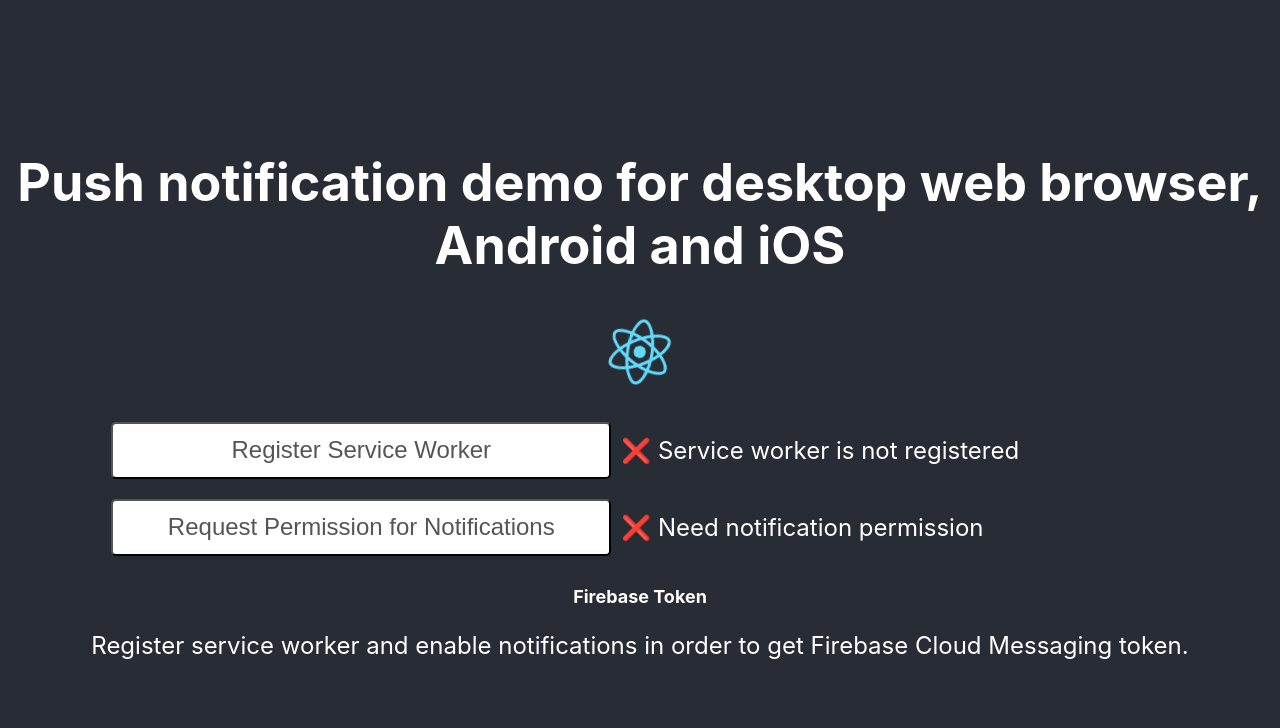
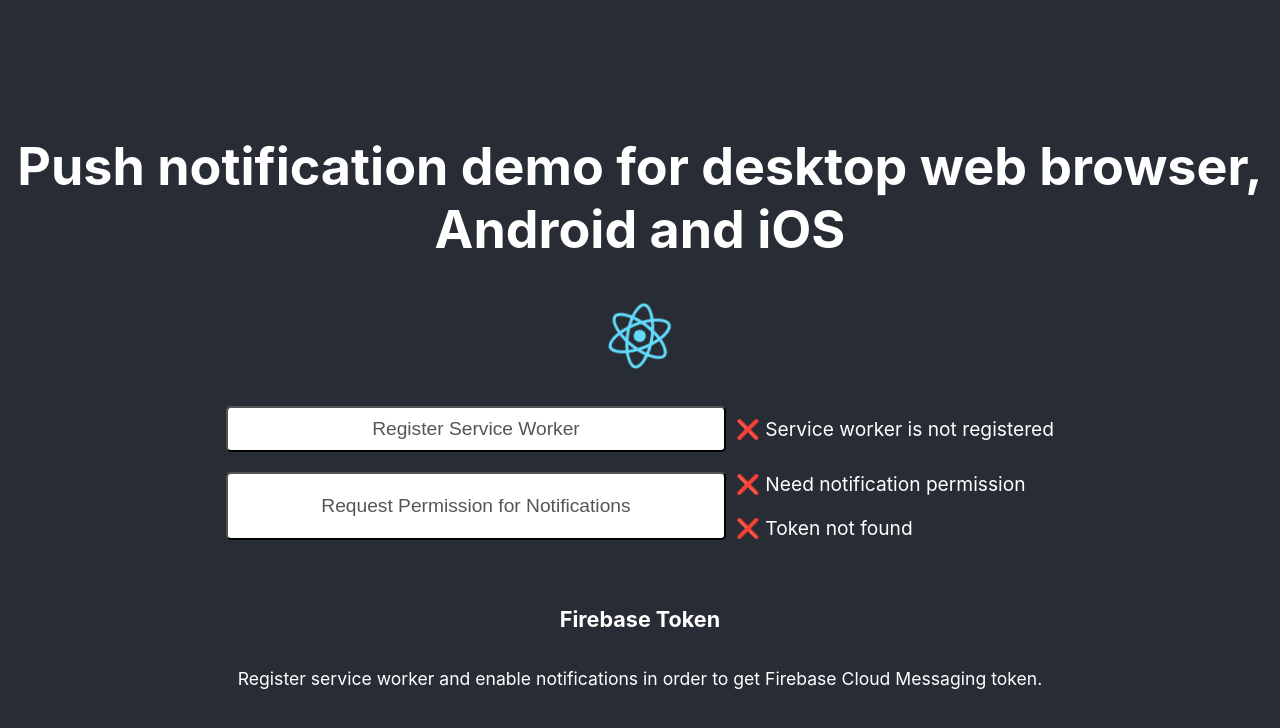
Before and after one commit to Zcehtro/fire_client, a React (Create React App) app: page / in a window 1280 px wide. Shown: the top 728 px of the page. Built offline with nearby package versions, Linux system fonts and the light colour scheme; no server answers.

Commit message:
duplicate push notifications fixed more info shown on main view css styling sent to App.css

```diff
--- a/src/App.css
+++ b/src/App.css
@@ -36,3 +36,62 @@
     transform: rotate(360deg);
   }
 }
+
+.button-main {
+  padding: 10px;
+  background-color: #fff;
+  border-radius: 5px;
+  color: #555;
+  display: block;
+  width: 50vw;
+  max-width: 500px;
+  margin: 10px 0;
+  font-size: 1.2rem;
+}
+
+.buttonSmallStyle {
+  padding: 10px;
+  background-color: #fff;
+  border-radius: 5px;
+  color: #555;
+  display: block;
+  width: 30vw;
+  max-width: 500px;
+  margin: 10px 0;
+  font-size: 0.8rem;
+}
+
+.buttonSideLabel {
+  padding: 0 0 0 10px;
+  font-size: 1.2rem;
+  text-align: left;
+  margin: 10px 0;
+}
+
+.flex {
+  display: flex;
+}
+
+.flex-vertical {
+  flex-direction: column;
+  justify-content: space-evenly;
+}
+
+.div-main-buttons {
+  margin: 20px;
+}
+
+.token-message {
+  font-size: 1.1rem;
+  margin: 10px;
+}
+
+.code-box {
+  font-size: 12px;
+  padding: 10px;
+  background-color: #888;
+  border-radius: 5px;
+  color: #eee;
+  max-width: 90vw;
+  word-wrap: break-word;
+}
--- a/src/App.js
+++ b/src/App.js
@@ -10,37 +10,6 @@ import {
   onMessageListener,
   registerServiceWorker,
 } from './firebase';
-
-const buttonStyle = {
-  padding: '10px',
-  backgroundColor: '#fff',
-  borderRadius: '5px',
-  color: '#555',
-  display: 'block',
-  width: '50vw',
-  maxWidth: '500px',
-  margin: '10px 0',
-  fontSize: '1.5rem',
-};
-
-const buttonSmallStyle = {
-  padding: '10px',
-  backgroundColor: '#fff',
-  borderRadius: '5px',
-  color: '#555',
-  display: 'block',
-  width: '30vw',
-  maxWidth: '500px',
-  margin: '10px 0',
-  fontSize: '0.8rem',
-};
-
-const buttonSideLabel = {
-  padding: '0 0 0 10px',
-  fontSize: '1.5rem',
-  textAlign: 'left',
-  verticalAlign: 'middle',
-};
 
 function App() {
   const [tokenFound, setTokenFound] = useState(false);
@@ -109,32 +78,48 @@ function App() {
         <img src={logo} className="App-logo" alt="logo" />
 
         <div>
-          <div style={{ margin: '20px' }}>
-            <div style={{ display: 'flex' }}>
-              <button style={buttonStyle} onClick={() => handleRegisterServiceWorker()}>
+          <div className="div-main-buttons">
+            <div className="flex">
+              <button className="button-main" onClick={() => handleRegisterServiceWorker()}>
                 Register Service Worker
               </button>
-              {isRegisteredSW && <p style={buttonSideLabel}> ✅ Service worker registered</p>}
+              <div className="flex flex-vertical">
+                {isRegisteredSW && <p className="buttonSideLabel"> ✅ Service worker registered</p>}
                 {!isRegisteredSW && (
-                <p style={buttonSideLabel}> ❌ Service worker is not registered</p>
-              )}
-            </div>
-            <div style={{ display: 'flex' }}>
-              <button style={buttonStyle} onClick={() => handleRequestNotificationPermission()}>
-                Request Permission for Notifications
-              </button>
-              {isNotificationsEnabled && (
-                <p style={buttonSideLabel}> ✅ Notification permission enabled </p>
-              )}
-              {!isNotificationsEnabled && (
-                <p style={buttonSideLabel}> ❌ Need notification permission </p>
+                  <p className="buttonSideLabel"> ❌ Service worker is not registered</p>
                 )}
               </div>
             </div>
+            <div className="flex">
+              <button className="button-main" onClick={() => handleRequestNotificationPermission()}>
+                Request Permission for Notifications
+              </button>
+              <div className="flex flex-vertical">
+                {isNotificationsEnabled && (
+                  <p className="buttonSideLabel"> ✅ Notification permission enabled </p>
+                )}
+                {!isNotificationsEnabled && (
+                  <p className="buttonSideLabel"> ❌ Need notification permission </p>
+                )}
+                {tokenFound && <p className="buttonSideLabel"> ✅ Token found </p>}
+                {!tokenFound && <p className="buttonSideLabel"> ❌ Token not found </p>}
+              </div>
+            </div>
+          </div>
+        </div>
+        {!tokenFound && isNotificationsEnabled && (
+          <div>
+            <h5> Firebase Token</h5>
+            <p className="token-message">
+              Token not found in Local Storage. Click the button above to fetch the token from
+              Firebase.
+            </p>
+          </div>
+        )}
         {!tokenFound && !isNotificationsEnabled && (
           <div>
-              <h2 style={{ fontSize: '18px' }}> Firebase Token</h2>
-              <p style={{ fontSize: '1.5rem' }}>
+            <h5> Firebase Token</h5>
+            <p className="token-message">
               Register service worker and enable notifications in order to get Firebase Cloud
               Messaging token.
             </p>
@@ -142,12 +127,12 @@ function App() {
         )}
         {tokenFound && !isNotificationsEnabled && (
           <div>
-              <h2 style={{ fontSize: '18px' }}> Firebase Token</h2>
-              <p style={{ fontSize: '1.5rem' }}>
+            <h5> Firebase Token</h5>
+            <p className="token-message">
               Firebase Token found, however notifications are not granted. It is likely that this
               token is outdated and/or expired.
             </p>
-              <p style={{ fontSize: '1.5rem' }}>Press button to grant notifications again.</p>
+            <p className="token-message">Press button to grant notifications again.</p>
           </div>
         )}
         {tokenFound && isNotificationsEnabled && (
@@ -160,36 +145,23 @@ function App() {
               margin: '0, 10px',
             }}
           >
-              <h2 style={{ fontSize: '18px' }}> Firebase Token</h2>
-              <code
-                style={{
-                  fontSize: '12px',
-                  padding: '10px',
-                  backgroundColor: '#888',
-                  borderRadius: '5px',
-                  color: '#eee',
-                  maxWidth: '90vw',
-                  wordWrap: 'break-word',
-                }}
-              >
-                {token}
-              </code>
-              <button style={buttonSmallStyle} onClick={() => handlePrintTokenToConsole()}>
+            <h5> Firebase Token</h5>
+            <code className="code-box">{token}</code>
+            <button className="buttonSmallStyle" onClick={() => handlePrintTokenToConsole()}>
               Print token to console
             </button>
             {!isRegisteredSW && (
-                <p style={{ fontSize: '1.5rem' }}>
+              <p className="token-message">
                 Register service worker in order to use notifications.
               </p>
             )}
             {isRegisteredSW && (
-                <button style={buttonStyle} onClick={() => handleShowNotification()}>
+              <button className="button-main" onClick={() => handleShowNotification()}>
                 Show Toast
               </button>
             )}
           </div>
         )}
-        </div>
       </header>
     </div>
   );
--- a/src/firebase.js
+++ b/src/firebase.js
@@ -21,7 +21,7 @@ export const checkRegistrationSW = async (setIsRegisteredSW) => {
       setIsRegisteredSW(false);
     }
   } catch (error) {
-    console.log('Error getting registrations: ', error);
+    console.log('[DEBUG] Error getting registrations: ', error);
   }
 };
 
@@ -37,8 +37,10 @@ export const checkTokenFound = (setTokenFound, setToken) => {
   if (localStorage.getItem('fcm_token')) {
     setTokenFound(true);
     setToken(localStorage.getItem('fcm_token'));
+    console.log(`[DEBUG] Found token in localStorage: ${localStorage.getItem('fcm_token')}`);
   } else {
     setTokenFound(false);
+    console.log('[DEBUG] No token found in localStorage');
   }
 };
 
@@ -48,10 +50,10 @@ export const registerServiceWorker = async (setUpdated) => {
       .register('./firebase-messaging-sw.js', { scope: '/' })
       .then((registration) => {
         setUpdated(true);
-        console.log('Registration successful, scope is: ', registration.scope);
+        console.log('[DEBUG] Registration successful, scope is: ', registration.scope);
       })
       .catch((err) => {
-        console.log('Service worker registration failed, error: ', err);
+        console.log('[DEBUG] Service worker registration failed, error: ', err);
       });
   }
 };
@@ -60,21 +62,21 @@ export const fetchToken = async (setUpdated) => {
   try {
     const currentToken = await getToken(messaging, { vapidKey: vapidKey });
     if (currentToken) {
-      console.log('current token for client: ', currentToken);
-      localStorage.setItem('fcm_token', currentToken);
+      console.log('[DEBUG] current token for client: ', currentToken);
+      updateFCMtokenLocalStorage(currentToken);
       // setTokenFound(true);
       // setToken(currentToken);
       setUpdated(true);
       // Track the token -> client mapping, by sending to backend server
       // show on the UI that permission is secured
     } else {
-      console.log('No registration token available. Request permission to generate one.');
+      console.log('[DEBUG] No registration token available. Request permission to generate one.');
       // setTokenFound(false);
       // shows on the UI that permission is required
     }
   } catch (err) {
     // catch error while creating client token
-    console.log('An error occurred while retrieving token. ', err);
+    console.log('[DEBUG] An error occurred while retrieving token. ', err);
   }
 };
 
@@ -85,3 +87,19 @@ export const onMessageListener = () => {
     });
   });
 };
+
+export const updateFCMtokenLocalStorage = async (token) => {
+  if (!localStorage.getItem('fcm_token')) {
+    localStorage.setItem('fcm_token', token);
+    console.log(`[DEBUG] Stored FCM token: ${token}`);
+    return;
+  }
+  if (localStorage.getItem('fcm_token') !== token) {
+    localStorage.setItem('fcm_token', token);
+    console.log(`[DEBUG] Updated FCM token: ${token}`);
+    return;
+  }
+  if (localStorage.getItem('fcm_token') === token) {
+    console.log('[DEBUG] Token already up to date');
+  }
+};
```
Also changed, not shown: public/firebase-messaging-sw.js (+0 -11 lines). Lines whose indentation alone changed are shown as unchanged.
